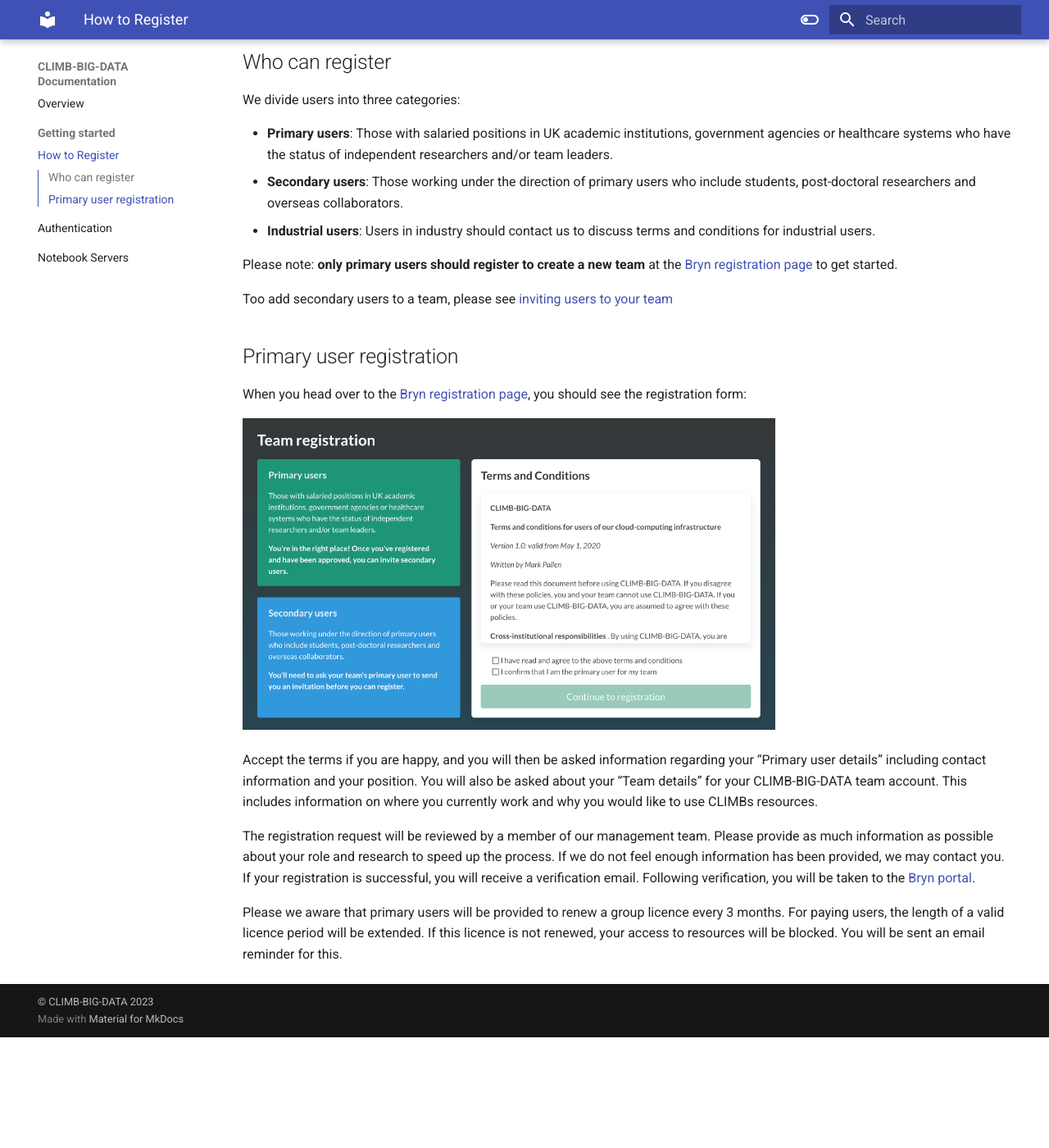
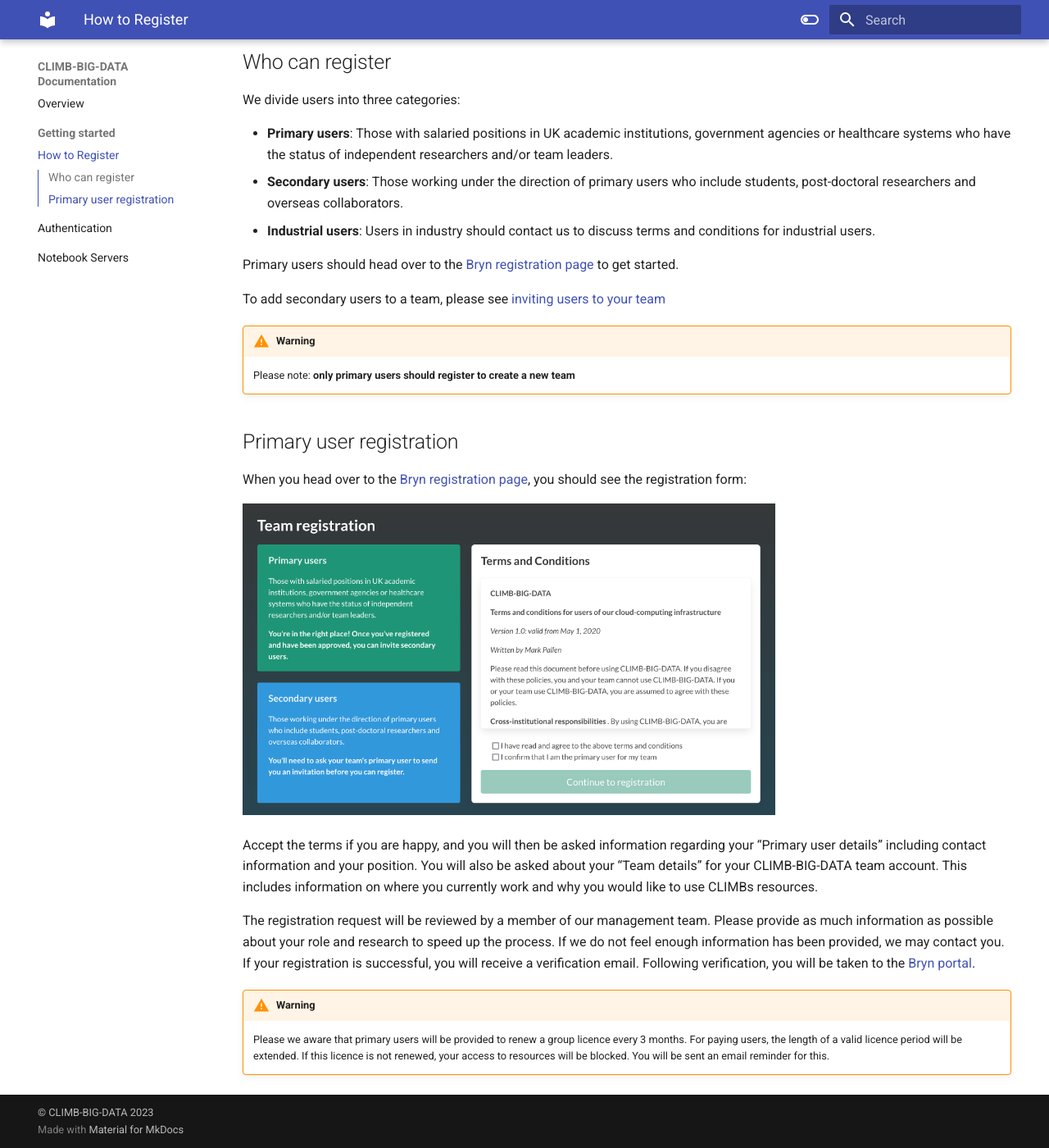
Before and after one commit to MRC-CLIMB/docs, an MkDocs documentation site: the page built from docs/getting-started/how-to-register.md, in a window 1280 px wide and 1400 px high, scrolled down 162 px. Shown: the whole window at 82% size. Built offline with MkDocs 1.6.1 and Material for MkDocs 9.7.7, drawn with Linux system fonts in a browser that asks for light colours; before the commit the page ends 1427 px from its top, so only the background shows below that.

Commit message:
Add some admonitions; remove some fluff

```diff
--- a/docs/getting-started/how-to-register.md
+++ b/docs/getting-started/how-to-register.md
@@ -8,9 +8,13 @@ We divide users into three categories:
 - **Secondary users**: Those working under the direction of primary users who include students, post-doctoral researchers and overseas collaborators.
 - **Industrial users**: Users in industry should contact us to discuss terms and conditions for industrial users.
 
-Please note: **only primary users should register to create a new team** at the [Bryn registration page](https://bryn.climb.ac.uk/user/register/) to get started.
+Primary users should head over to the [Bryn registration page](https://bryn.climb.ac.uk/user/register/) to get started.
 
-Too add secondary users to a team, please see [inviting users to your team]()
+To add secondary users to a team, please see [inviting users to your team]()
+
+<!-- prettier-ignore -->
+!!! warning
+    Please note: **only primary users should register to create a new team**
 
 ## Primary user registration
 
@@ -22,4 +26,6 @@ Accept the terms if you are happy, and you will then be asked information regard
 
 The registration request will be reviewed by a member of our management team. Please provide as much information as possible about your role and research to speed up the process. If we do not feel enough information has been provided, we may contact you. If your registration is successful, you will receive a verification email. Following verification, you will be taken to the [Bryn portal](https://bryn.climb.ac.uk/).
 
-Please we aware that primary users will be provided to renew a group licence every 3 months. For paying users, the length of a valid licence period will be extended. If this licence is not renewed, your access to resources will be blocked. You will be sent an email reminder for this.
+<!-- prettier-ignore -->
+!!! warning
+    Please we aware that primary users will be provided to renew a group licence every 3 months. For paying users, the length of a valid licence period will be extended. If this licence is not renewed, your access to resources will be blocked. You will be sent an email reminder for this.
```
Also changed, not shown: docs/getting-started/authentication.md (+5 -7 lines), docs/getting-started/img/authenticator-logos.png (deleted), docs/getting-started/img/bryn-login-page.png (deleted).
